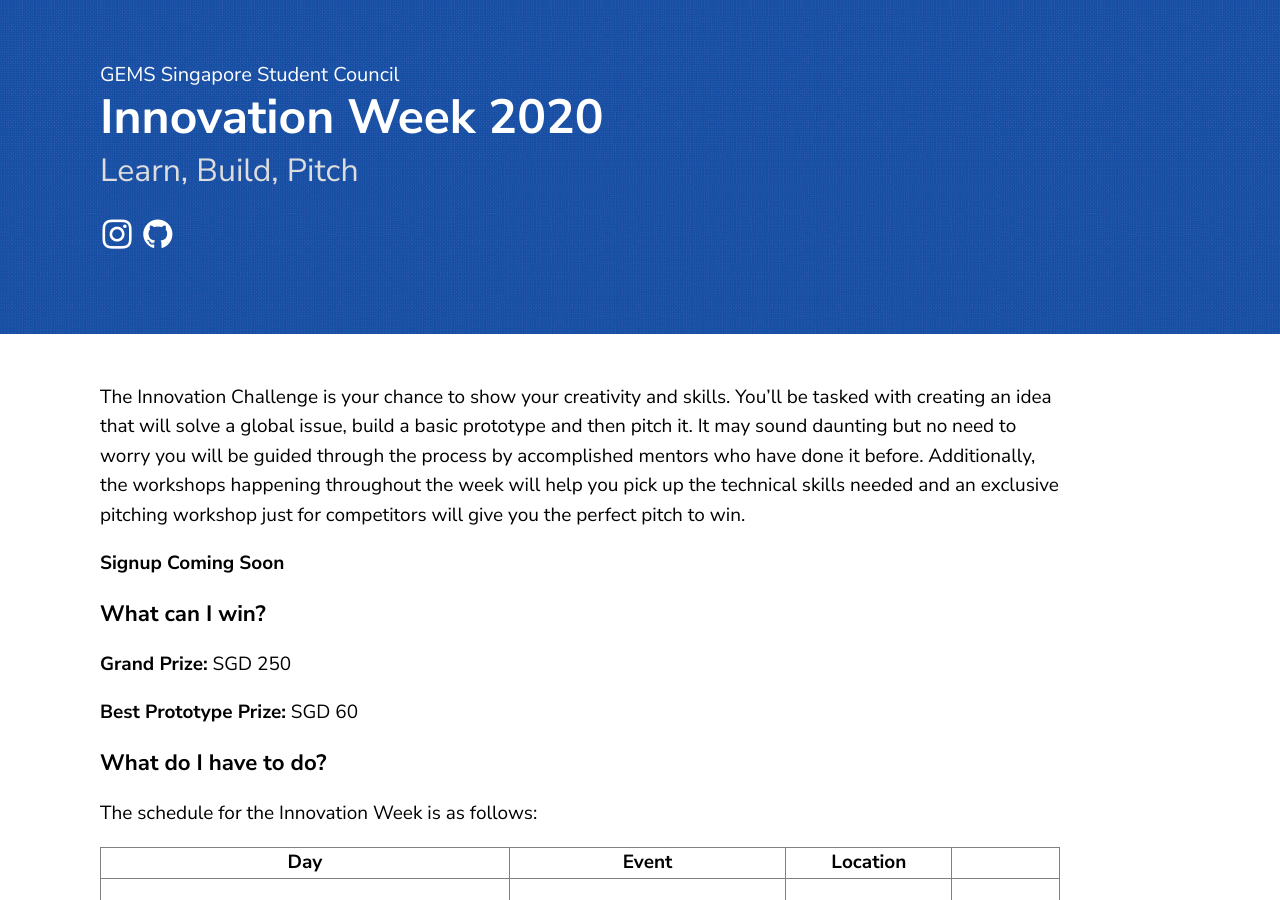
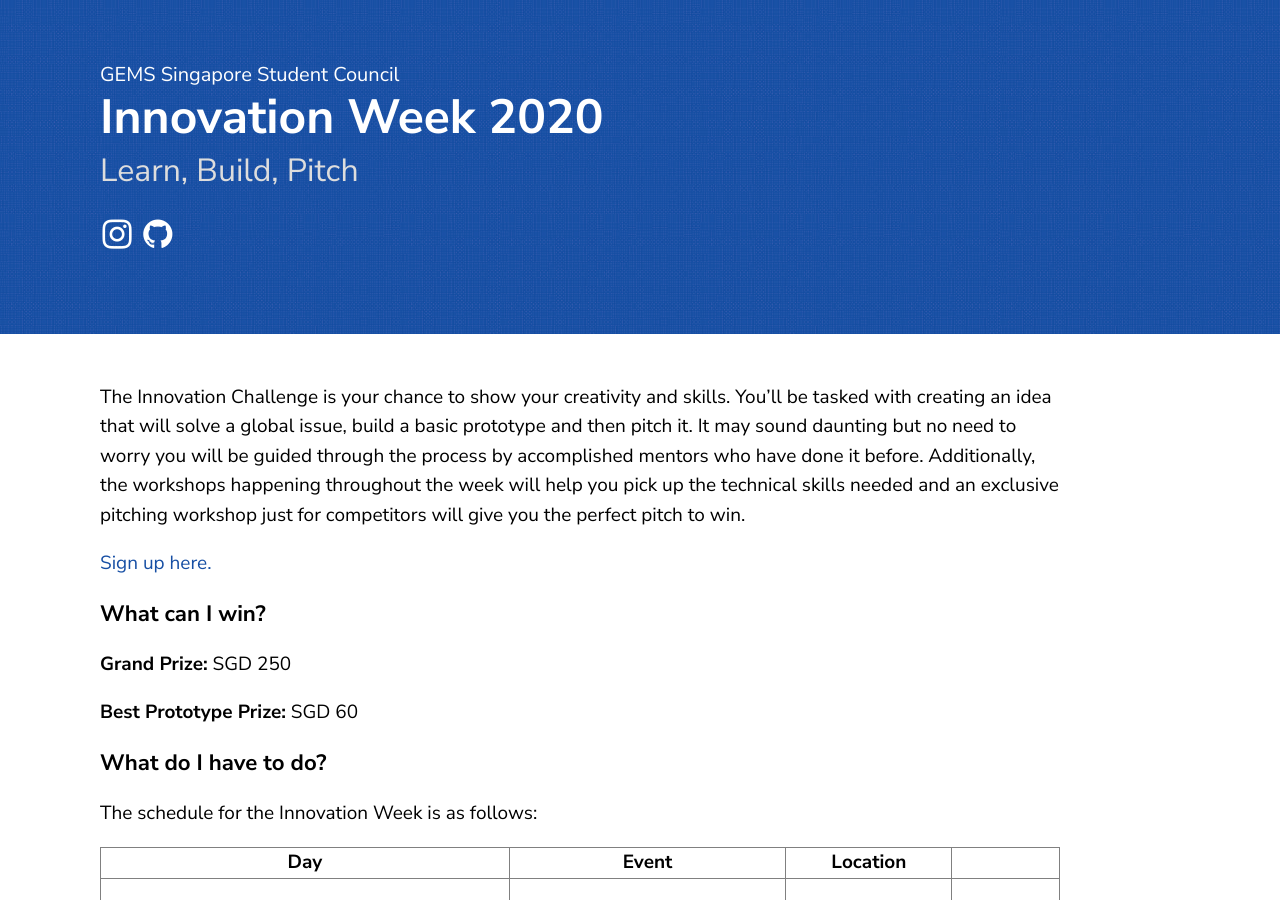
Before and after one commit to gemssingaporestudentcouncil/innovationweek2020, a Jekyll site: the page built from innov-challenge.md, in a window 1280 px wide and 900 px high. Built offline with Jekyll 4.4.1, drawn with Linux system fonts in a browser that asks for light colours.

Commit message:
Update innov-challenge.md

```diff
--- a/innov-challenge.md
+++ b/innov-challenge.md
@@ -4,7 +4,7 @@ layout: page
 
 The Innovation Challenge is your chance to show your creativity and skills. You'll be tasked with creating an idea that will solve a global issue, build a basic prototype and then pitch it. It may sound daunting but no need to worry you will be guided through the process by accomplished mentors who have done it before. Additionally, the workshops happening throughout the week will help you pick up the technical skills needed and an exclusive pitching workshop just for competitors will give you the perfect pitch to win.
 
-**Signup Coming Soon**
+[Sign up here.](https://docs.google.com/forms/d/e/1FAIpQLSc6epwhZ49bS9QFi9JPUy8Ln6j1BdFiQ8clD48o8OTzWZ9UTA/viewform)
 
 ### What can I win?
 
```
